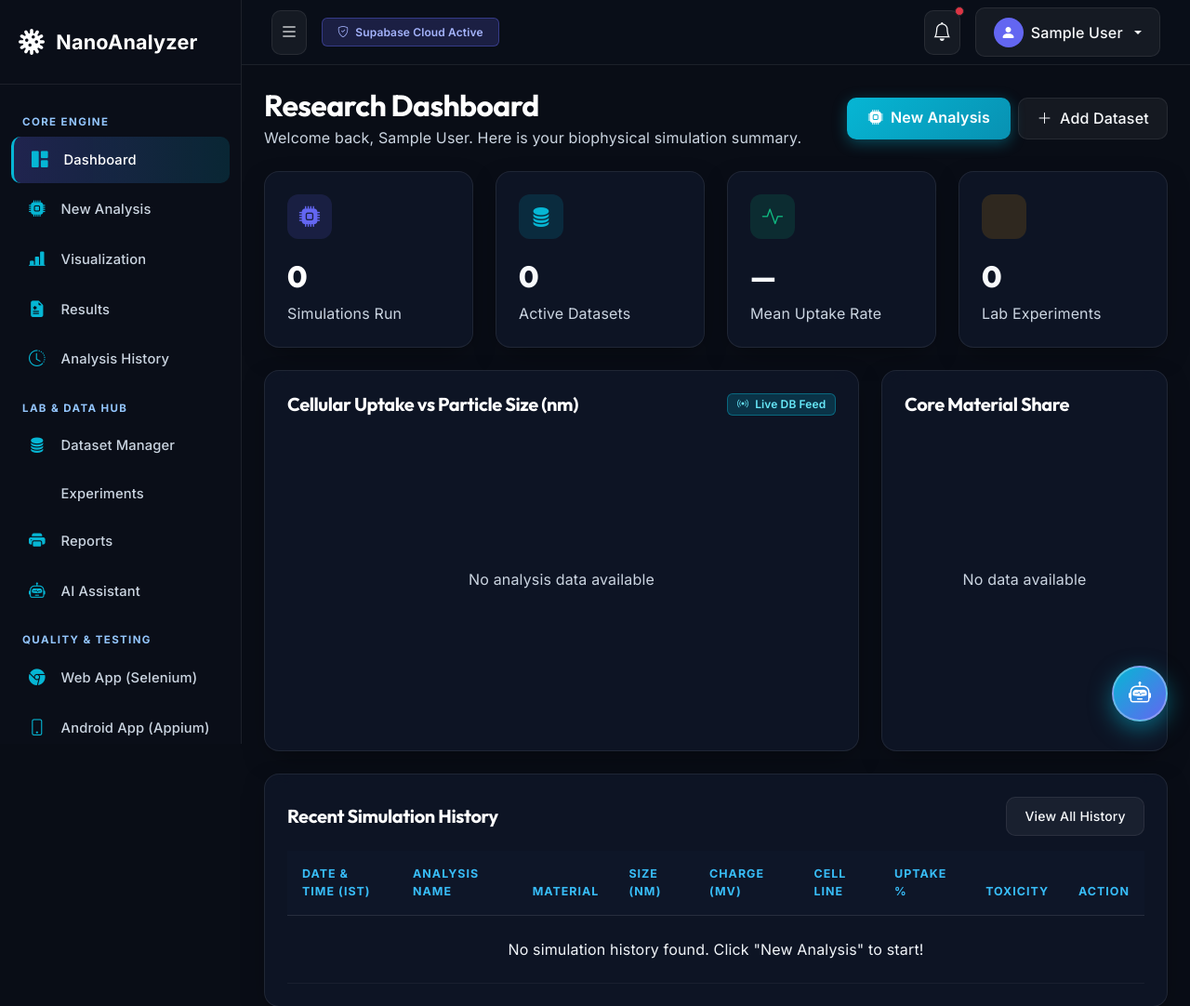
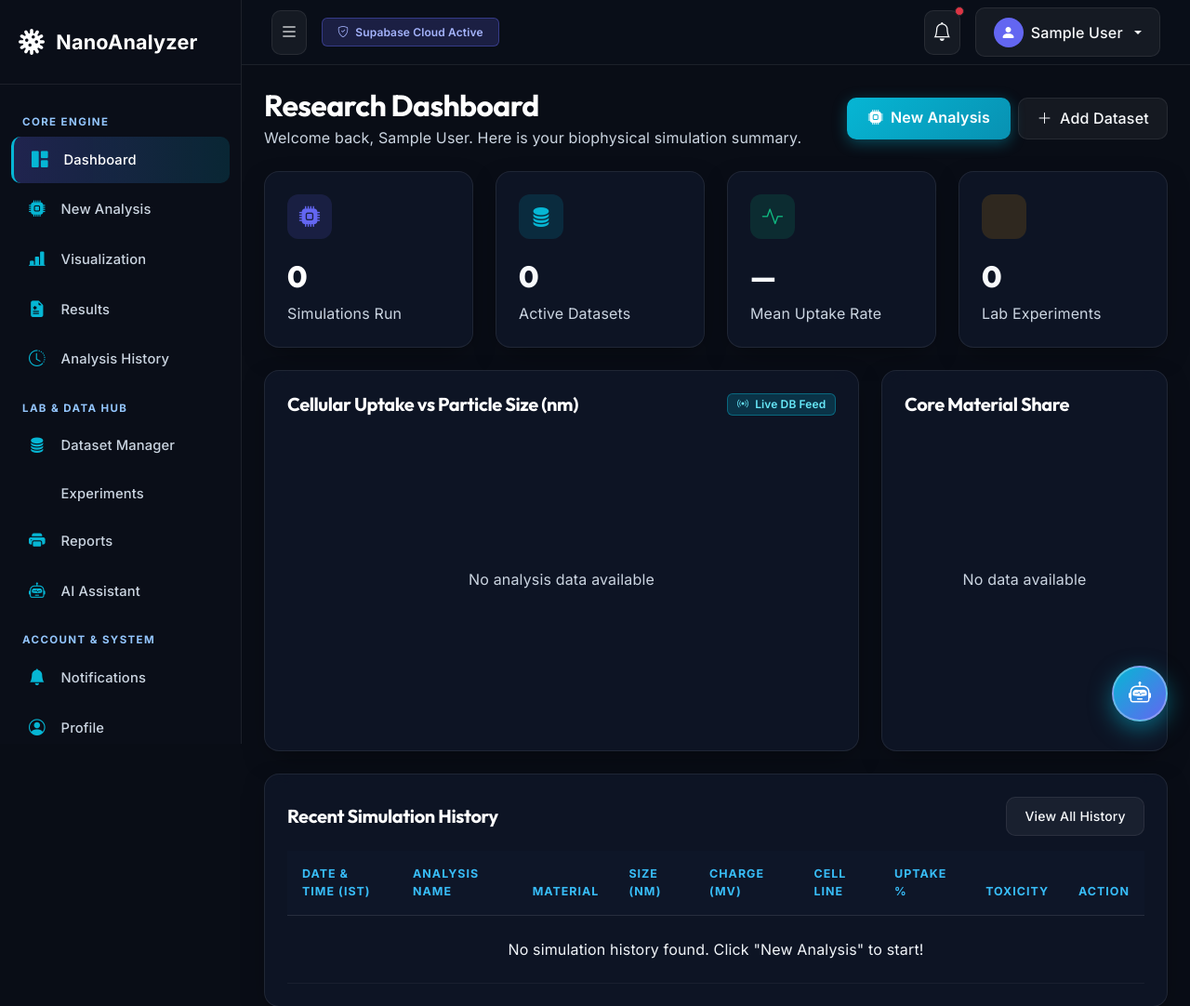
Before and after one commit to vayilarajitha/nanoanalyzer, a PHP site: page /dashboard.php in a window 1280 px wide. Shown: the top 1082 px of the page at 93% size. Run offline with PHP 8.4, Linux system fonts and the light colour scheme; the visitor is signed in with stand-in values (Sample User, id 1); data that the repository does not hold is empty; some libraries are stand-ins or nearby versions.

Commit message:
fix(ui): remove Quality & Testing (Selenium and Appium) links from sidebar navigation

```diff
--- a/includes/sidebar.php
+++ b/includes/sidebar.php
@@ -66,19 +66,6 @@ $current_page = basename($_SERVER['PHP_SELF']);
       </a>
     </li>
 
-    <li class="nav-heading">Quality & Testing</li>
-    <li>
-      <a href="testing_selenium.php" class="nav-link <?php echo $current_page == 'testing_selenium.php' ? 'active' : ''; ?>">
-        <i class="bi bi-browser-chrome"></i>
-        <span>Web App (Selenium)</span>
-      </a>
-    </li>
-    <li>
-      <a href="testing_appium.php" class="nav-link <?php echo $current_page == 'testing_appium.php' ? 'active' : ''; ?>">
-        <i class="bi bi-phone"></i>
-        <span>Android App (Appium)</span>
-      </a>
-    </li>
 
     <li class="nav-heading">Account & System</li>
     <li>
```
